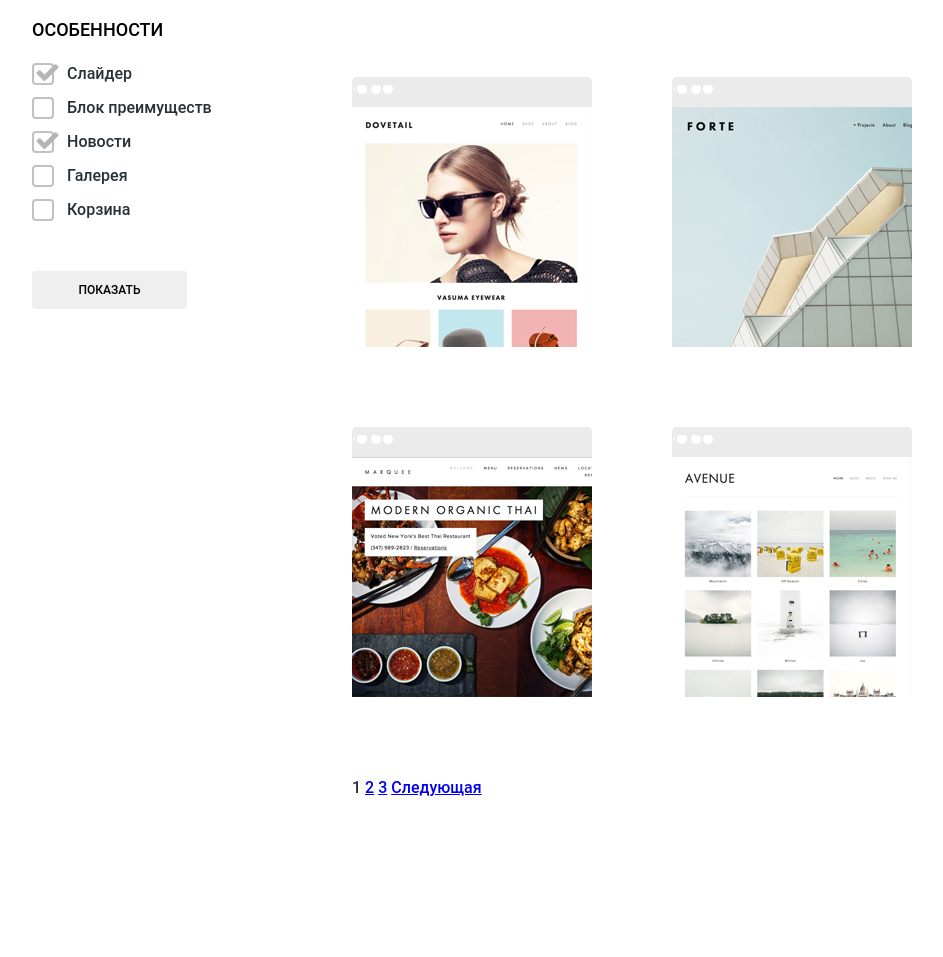
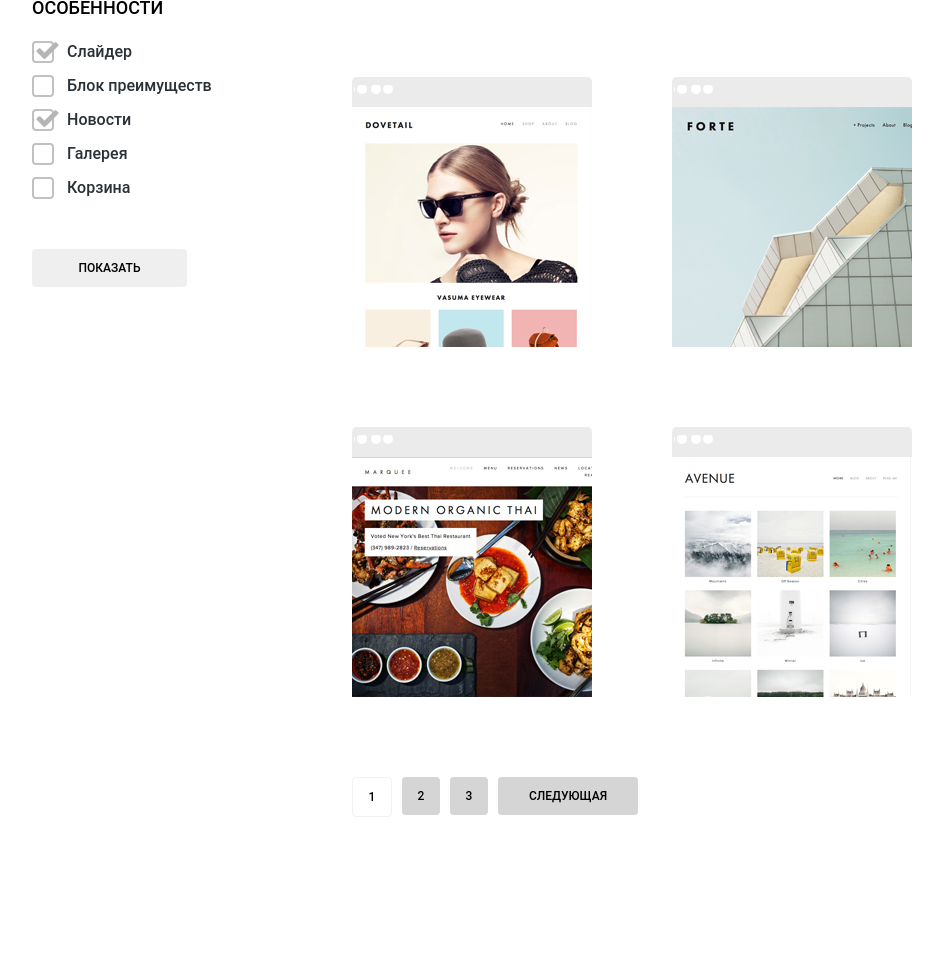
Before and after one commit to StasenkoAlex/nerds, a plain HTML site: page catalog.html in a window 1280 px wide. Shown: the part 698-1655 px from the top of the page, without its empty margins (168-1111 px from the left). Drawn offline with Linux system fonts and the light colour scheme.

Commit message:
add styles for paginator's btn

```diff
--- a/catalog.html
+++ b/catalog.html
@@ -30,10 +30,9 @@
    <form class="shop-sort" action="" method="post">
      <fieldset class="field-range">
        <legend>Стоимость</legend>
-       <input type="range" name="cost" min="0" max="20000" step="500">
+       0 <input type="range" name="cost" min="0" max="20000" step="500"> 2000
        <div class="output-area">
-         <output name="cost-min">0</output>
-         <output name="cost-max">2000</output>
+
        </div>
 
      </fieldset>
@@ -76,7 +75,7 @@
           <button class="filter filter-up" type="button"></button>
        </div>
      </div>
-     <div class="shop-catalog">
+     <div class="shop-catalog clearfix">
        <div class="catalog-item">
          <a href="#"><img src="img/catalog-1.jpg" width="240" height="240" alt="aviator"></a>
          <div class="catalog-item-info">
@@ -126,11 +125,11 @@
          </div>
        </div>
      </div>
-     <div class="paginator">
-       <span>1</span>
-       <a href="#">2</a>
-       <a href="#">3</a>
-       <a href="#">Следующая</a>
+     <div class="paginator clearfix">
+       <span class="btn btn-pagin btn-disabled">1</span>
+       <a class="btn btn-pagin" href="#">2</a>
+       <a class="btn btn-pagin" href="#">3</a>
+       <a class="btn btn-pagin btn-next" href="#">Следующая</a>
      </div>
    </div>
   </main>
--- a/css/style.css
+++ b/css/style.css
@@ -36,6 +36,10 @@ body {
 	text-decoration: none;
 	border-radius: 4px;
 	border: none;
+}
+
+.btn:hover {
+	cursor: pointer;
 }
 
 .btn:focus{
@@ -761,7 +765,44 @@ body {
 	width: 100%;
 	background-color: #fb565a;
 }
+
+.btn-price:hover {
+	background-color: #d6494d;
+}
+
+.btn-price:active {
+  box-shadow: inset 0 3px 0 0 rgba(0,0,0,0.15);
+	background-color:#b63538;
+}
+
+.btn-pagin {
+	margin-right: 10px;
+	width: 38px;
+	color: #000000;
+	font-weight: bold;
+	background-color: #d5d5d5;
+}
+
+.btn-pagin:hover,
+.btn-sort:hover {
+	background-color: #e5e5e5;
+}
+
+.btn-pagin:active,
+.btn-sort:active {
+	box-shadow: inset 0 3px 0 0 rgba(0,0,0,0.15);
+	background-color:#d5d5d5;
+}
+
+.btn-next {
+	width: 140px;
+}
+
+.btn-disabled,
+.btn-disabled:hover,
+.btn-disabled:active {
+	background-color: transparent;
+	border: 1px solid #f2f2f2;
+}
+
 /* CATALOG PAGE END*/
-
-
-.
```
Also changed, not shown: 1 other file.
